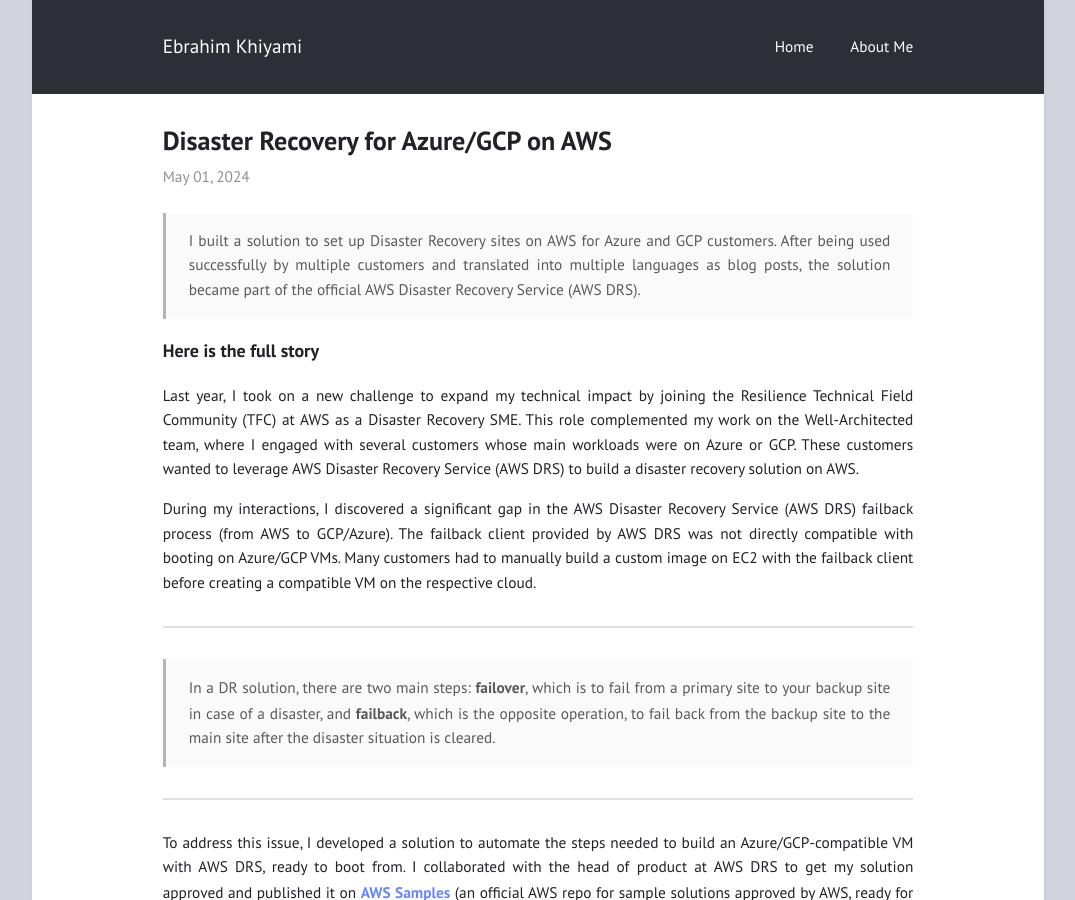
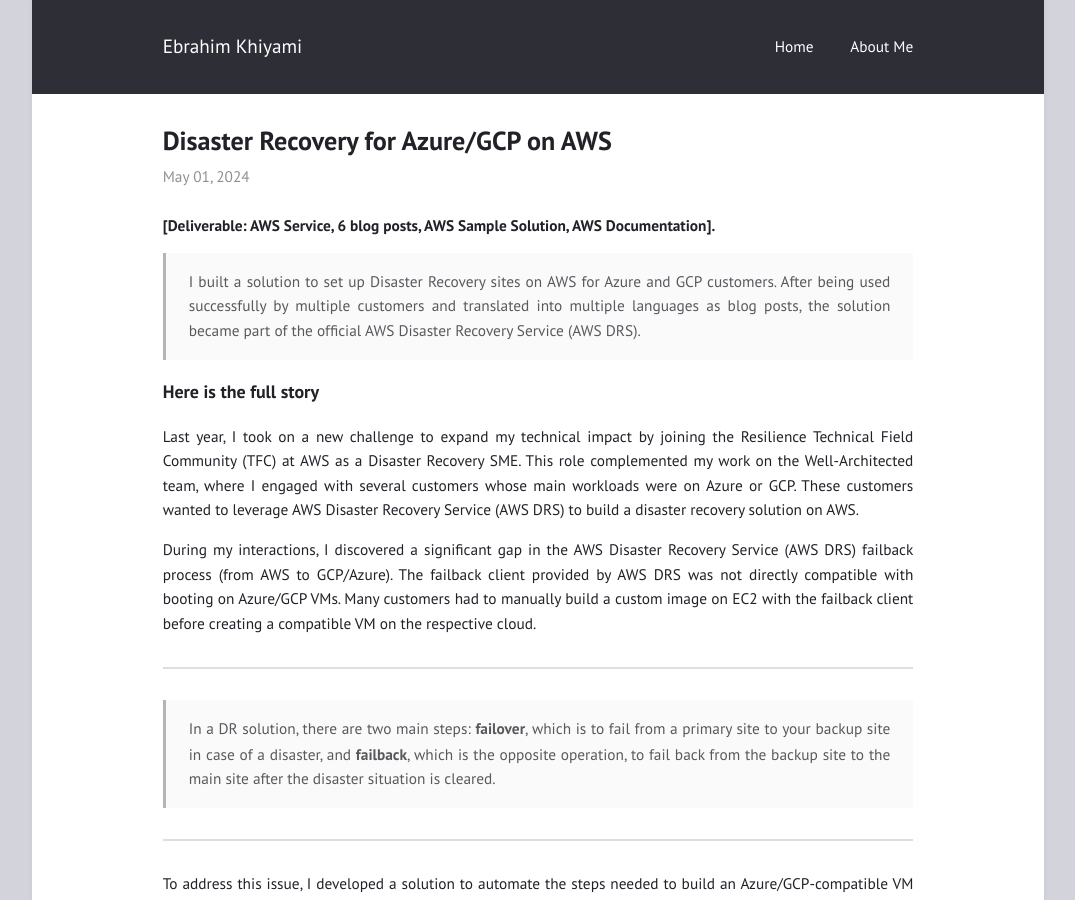
Before and after one commit to ekhiyami/ekhiyami.github.io, a Jekyll site: the page built from _posts/2024-05-01-dr.md, in a window 1280 px wide and 900 px high. Shown: the whole window, without its empty margins (102-1177 px from the left). Built offline with Jekyll 4.4.1, drawn with Linux system fonts in a browser that asks for light colours.

Commit message:
Update 2024-05-01-dr.md

```diff
--- a/_posts/2024-05-01-dr.md
+++ b/_posts/2024-05-01-dr.md
@@ -2,6 +2,8 @@
 title:  "Disaster Recovery for Azure/GCP on AWS"
 layout: post
 ---
+
+**[Deliverable: AWS Service, 6 blog posts, AWS Sample Solution, AWS Documentation].**
 
 > I built a solution to set up Disaster Recovery sites on AWS for Azure and GCP customers. After being used successfully by multiple customers and translated into multiple languages as blog posts, the solution became part of the official AWS Disaster Recovery Service (AWS DRS).
 
```
